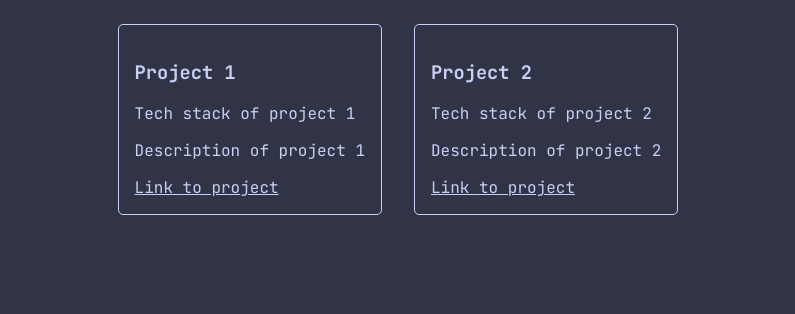
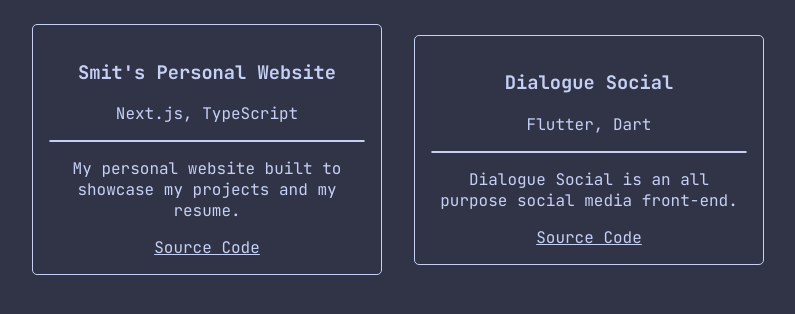
Before and after one commit to Smit2553/smit2553.github.io, a Next.js app: page /projects in a window 1280 px wide. Shown: the top 314 px of the page, without its empty margins (242-1037 px from the left). Built offline with nearby package versions, Linux system fonts and the light colour scheme.

Commit message:
Update projectItem module and component

```diff
--- a/app/components/projectItem.module.css
+++ b/app/components/projectItem.module.css
@@ -3,6 +3,13 @@
   border: #c6d0f5 1px solid;
   border-radius: 5px;
   margin: 1rem;
+  width: 25%;
+  text-align: center;
+}
+
+.border {
+  border: #c6d0f5 1px solid;
+  border-radius: 5px;
 }
 
 .container a {
--- a/app/components/projectItem.tsx
+++ b/app/components/projectItem.tsx
@@ -11,13 +11,12 @@
       <div className={styles.container1}>
         <h3>{props.title}</h3>
         <p>{props.techStack}</p>
+        <div className={styles.border}></div>
       </div>
 
       <div className={styles.container1}>
         <p>{props.description}</p>
-        <a href={props.link} target="_blank" rel="noreferrer">
-          Link to project
-        </a>
+        <a href={props.link}>Source Code</a>
       </div>
     </div>
   );
--- a/app/projects/page.module.css
+++ b/app/projects/page.module.css
@@ -3,4 +3,5 @@
   flex-direction: row;
   justify-content: center;
   flex-wrap: wrap;
+  align-items: center;
 }
--- a/app/projects/page.tsx
+++ b/app/projects/page.tsx
@@ -1,21 +1,26 @@
 import Image from "next/image";
 import styles from "./page.module.css";
 import ProjectItem from "../components/projectItem";
+
+export const metadata = {
+  title: "Smit's Projects",
+  description: "Projects Page in the Personal website of Smit Devrukhkar",
+};
 
 export default function Projects() {
   return (
     <div className={styles.container}>
       <ProjectItem
-        title="Project 1"
-        description="Description of project 1"
-        link="https://www.example.com"
-        techStack="Tech stack of project 1"
+        title="Smit's Personal Website"
+        description="My personal website built to showcase my projects and my resume."
+        link="https://github.com/Smit2553/smit2553.github.io"
+        techStack="Next.js, TypeScript"
       />
       <ProjectItem
-        title="Project 2"
-        description="Description of project 2"
-        link="https://www.example.com"
-        techStack="Tech stack of project 2"
+        title="Dialogue Social"
+        description="Dialogue Social is an all purpose social media front-end."
+        link="https://github.com/Smit2553/dialogue-social"
+        techStack="Flutter, Dart"
       />
     </div>
   );
```
